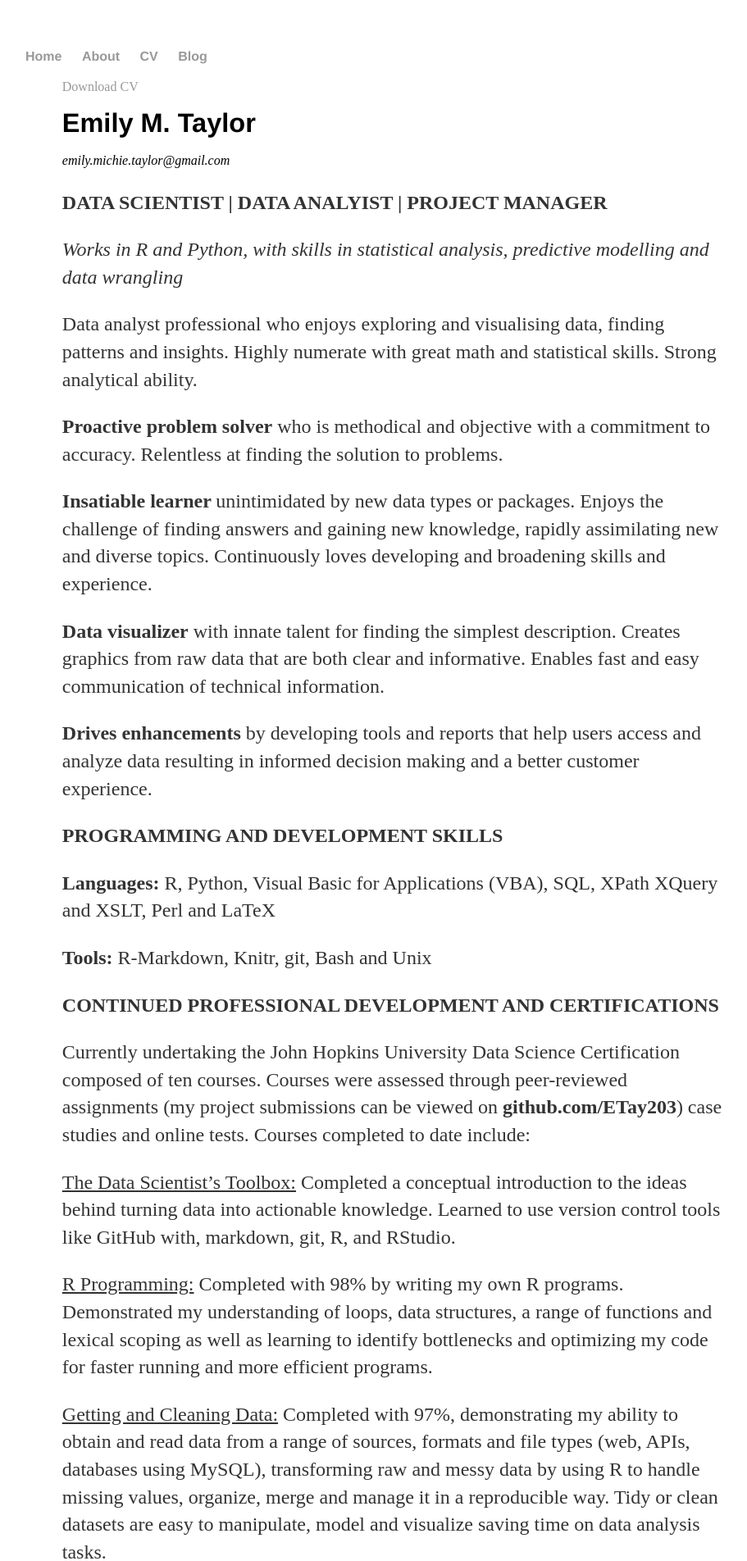
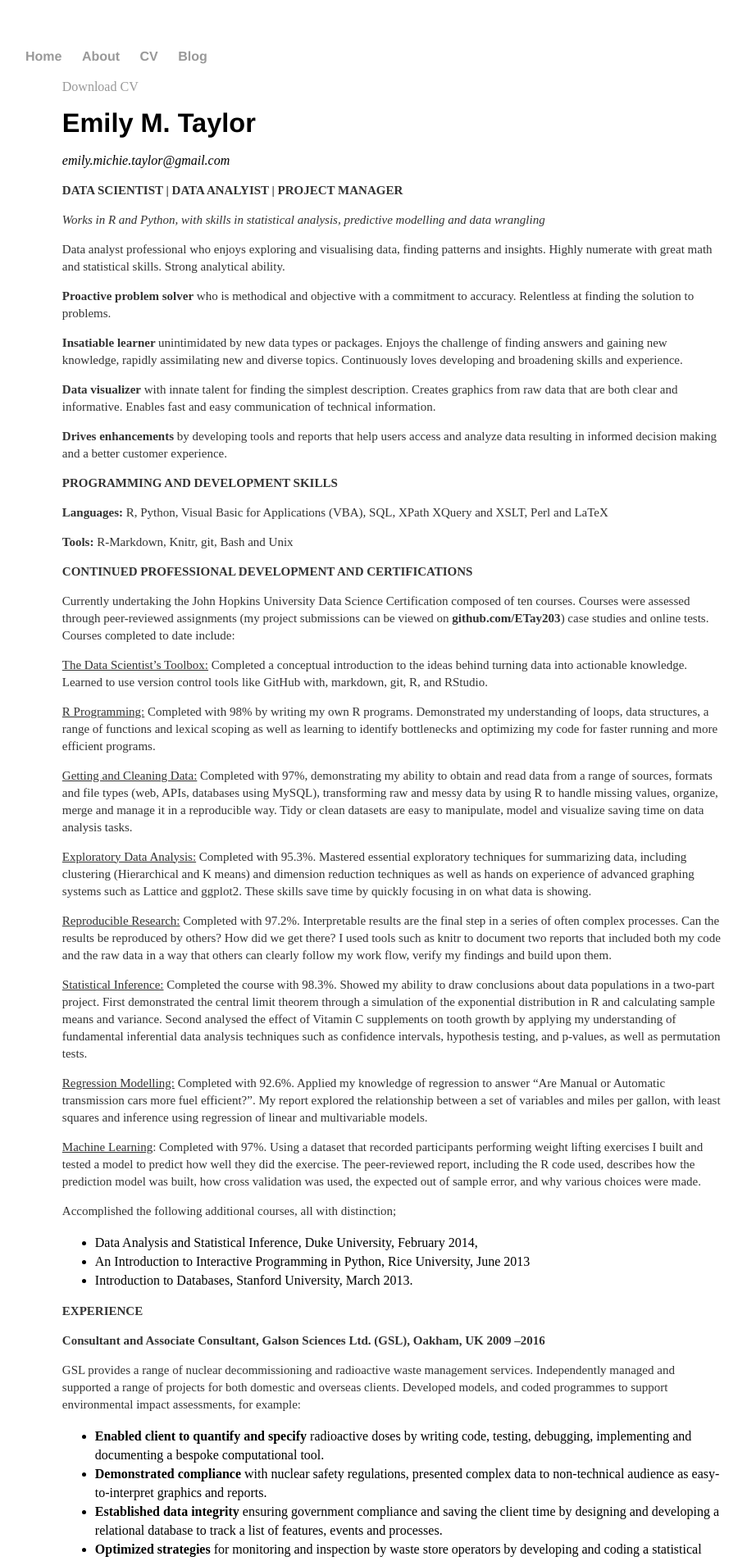
Before and after one commit to ETay203/ETay203.github.io, a Jekyll site: the page built from cv/index.html, in a window 1280 px wide. Shown: the top 1904 px of the page at 82% size, without its empty margins (161-1072 px from the left). Built offline with Jekyll 4.4.1, drawn with Linux system fonts in a browser that asks for light colours.

Commit message:
Update main.css

```diff
--- a/css/main.css
+++ b/css/main.css
@@ -47,5 +47,6 @@ ul.posts li {
 .cv li { line-height: 23px; }
 .cv h2 { font-size: 26.5px; }
 .cv h1 { font-size: 32.5px; }
+.cv p { font-size: 15px;}
 
 .notes, .contact, .about, .cv, .error, .swatches { margin-bottom: 30px; }
```
